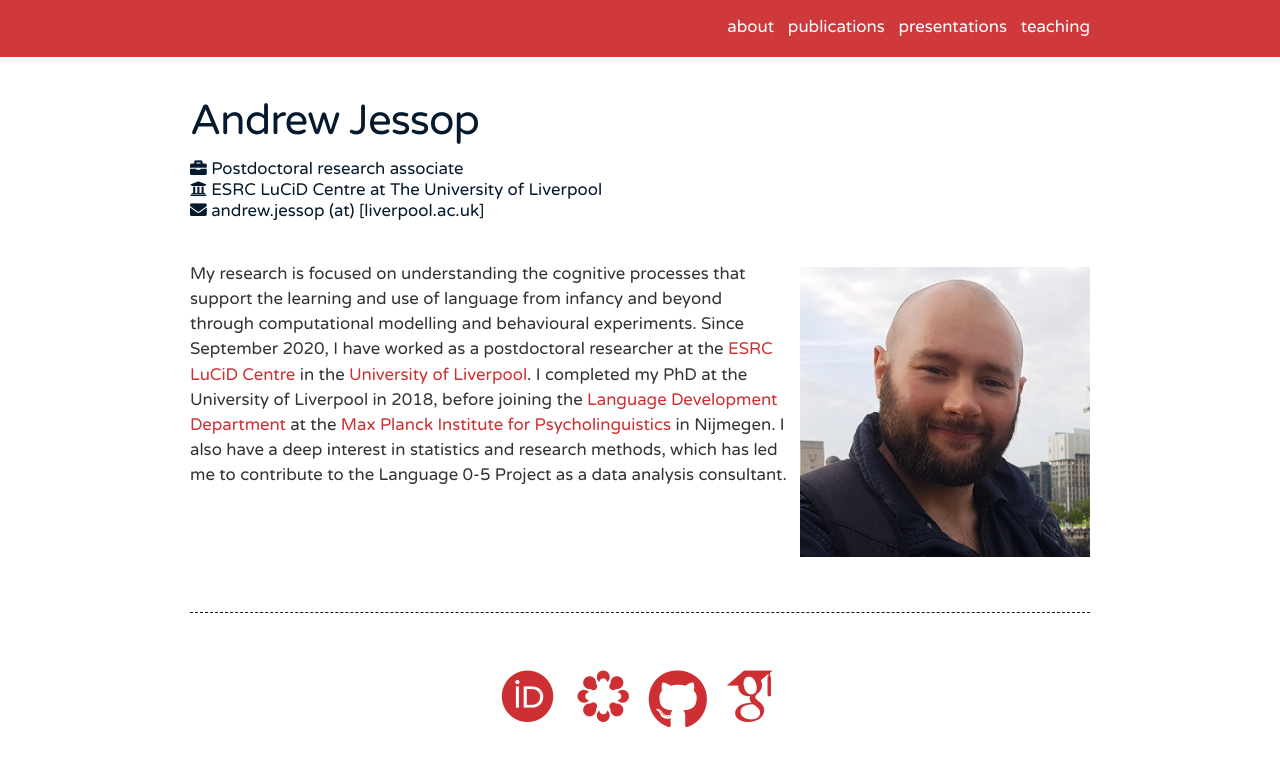
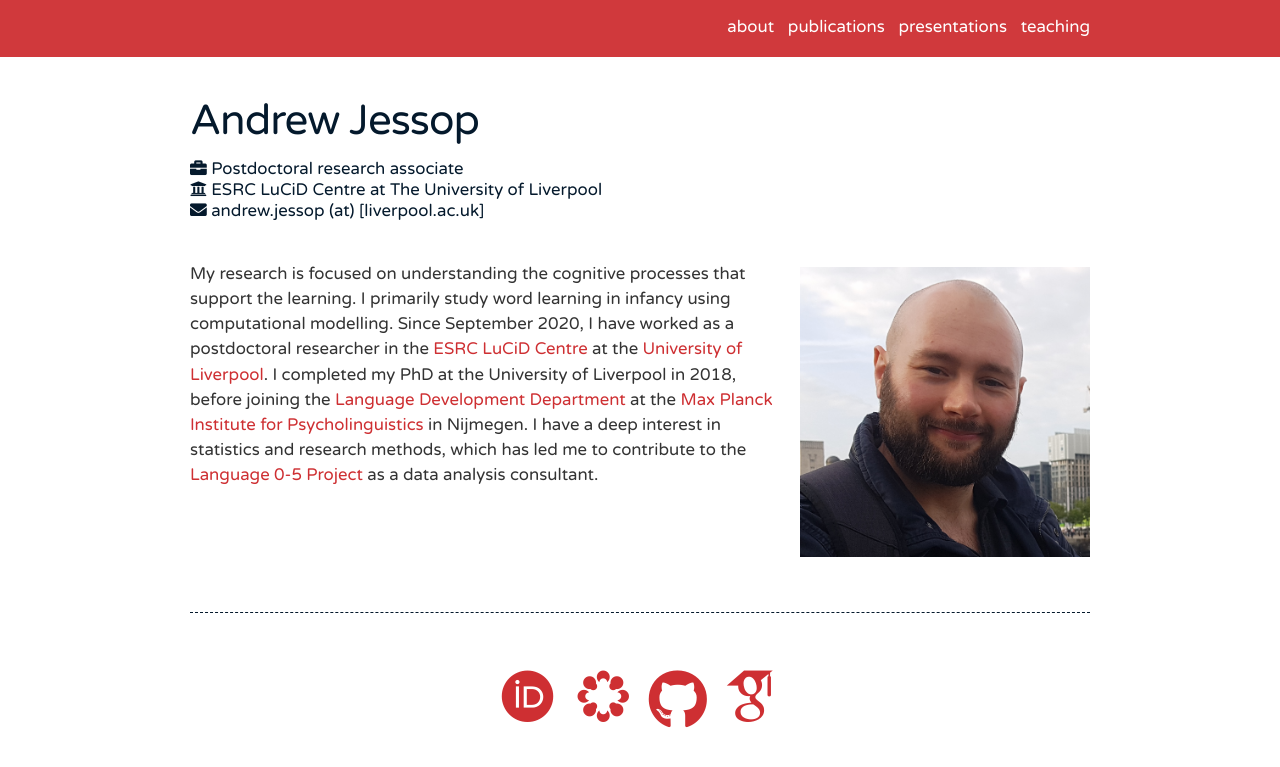
Before and after one commit to andrew-jessop/andrew-jessop.github.io, a Jekyll site: the page built from _pages/about.md, in a window 1280 px wide. Shown: the top 767 px of the page. Built offline with Jekyll 4.4.1, drawn with Linux system fonts in a browser that asks for light colours; nearby versions of some CDN libraries; some web fonts are replaced.

Commit message:
Update about

```diff
--- a/_pages/about.md
+++ b/_pages/about.md
@@ -10,4 +10,4 @@ news: false
 social: true
 ---
 
-My research is focused on understanding the cognitive processes that support the learning and use of language from infancy and beyond through computational modelling and behavioural experiments. Since September 2020, I have worked as a postdoctoral researcher at the [ESRC LuCiD Centre](http://lucid.ac.uk/) in the [University of Liverpool](https://www.liverpool.ac.uk/institute-of-life-and-human-sciences/schools-and-departments/department-of-psychological-sciences/research/language-and-development/). I completed my PhD at the University of Liverpool in 2018, before joining the [Language Development Department](https://www.mpi.nl/departments/language-development) at the [Max Planck Institute for Psycholinguistics](https://www.mpi.nl/) in Nijmegen. I also have a deep interest in statistics and research methods, which has led me to contribute to the Language 0-5 Project as a data analysis consultant.
+My research is focused on understanding the cognitive processes that support the learning. I primarily study word learning in infancy using computational modelling. Since September 2020, I have worked as a postdoctoral researcher in the [ESRC LuCiD Centre](http://lucid.ac.uk/) at the [University of Liverpool](https://www.liverpool.ac.uk/institute-of-life-and-human-sciences/schools-and-departments/department-of-psychological-sciences/research/language-and-development/). I completed my PhD at the University of Liverpool in 2018, before joining the [Language Development Department](https://www.mpi.nl/departments/language-development) at the [Max Planck Institute for Psycholinguistics](https://www.mpi.nl/) in Nijmegen. I have a deep interest in statistics and research methods, which has led me to contribute to the [Language 0-5 Project](http://www.lucid.ac.uk/what-we-do/research/language-0-5-project/) as a data analysis consultant.
```
